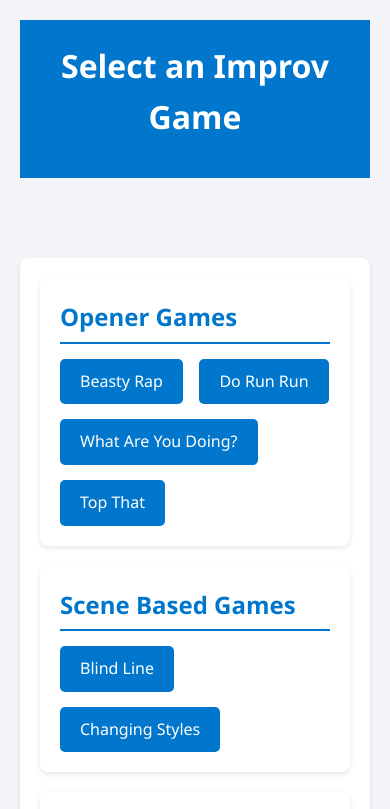
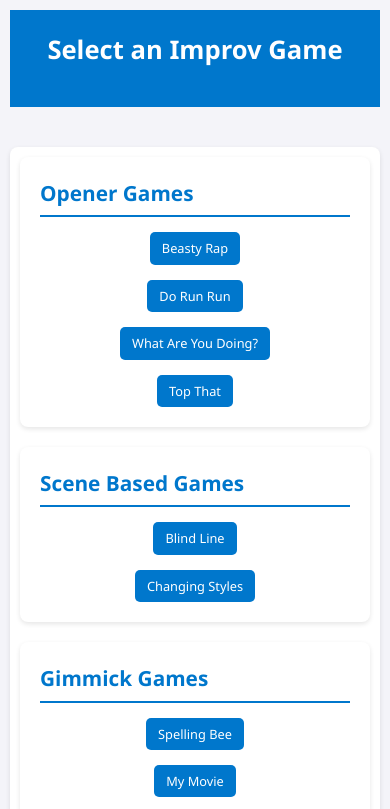
Before and after one commit to jddjensen/CSz-Games, a plain HTML site: page index.html in a window 390 px wide. Shown: the top 809 px of the page. Drawn offline with Linux system fonts and the light colour scheme.

Commit message:
Made gooderer for Phone

```diff
--- a/index.html
+++ b/index.html
@@ -2,6 +2,7 @@
 <html lang="en">
 <head>
   <meta charset="UTF-8" />
+  <meta name="viewport" content="width=device-width, initial-scale=1.0">
   <title>Improv Game Selector</title>
   <link rel="stylesheet" href="styles.css">
 </head>
--- a/styles.css
+++ b/styles.css
@@ -24,10 +24,10 @@
   padding: 20px;
 }
 
-  /* Container to center content */
+/* Container to center content and add padding */
 .container {
   max-width: 960px;
-    margin: 80px auto 20px auto; /* top margin increased to avoid overlap with fixed back button */
+  margin: 80px auto 20px auto; /* extra top margin to avoid overlap with the fixed back button */
   padding: 20px;
   background: var(--white);
   border-radius: 8px;
@@ -48,7 +48,7 @@
   margin-bottom: 1rem;
 }
 
-  /* Game type sections for the index page */
+/* Game type sections */
 .game-type {
   background: var(--white);
   margin-bottom: 20px;
@@ -114,8 +114,60 @@
 }
 
 /* Specific adjustments for output text in game pages */
-  #output {
+#output, #letterOutput, #scenePromptOutput, #styleOutput {
   margin: 20px 0;
   font-size: 1.5em;
   text-align: center;
 }
+
+/* Responsive adjustments */
+@media (max-width: 768px) {
+  body {
+    padding: 10px;
+  }
+
+  .container {
+    margin: 60px auto 10px auto;
+    padding: 15px;
+  }
+
+  h1 {
+    font-size: 1.8em;
+  }
+
+  h2 {
+    font-size: 1.5em;
+  }
+
+  a, button {
+    padding: 8px 16px;
+    font-size: 0.9em;
+  }
+
+  ul {
+    flex-direction: column;
+    align-items: center;
+  }
+}
+
+@media (max-width: 480px) {
+  .container {
+    margin: 40px auto 10px auto;
+    padding: 10px;
+  }
+
+  h1 {
+    font-size: 1.6em;
+  }
+
+  h2 {
+    font-size: 1.3em;
+  }
+
+  a, button {
+    padding: 6px 12px;
+    font-size: 0.8em;
+  }
+
+  /* Adjust any other elements for smaller screens as needed */
+}
```
Also changed, not shown: beastyRap.html (+1 -0 lines), blindLine.html (+1 -0 lines), changingStyles.html (+1 -0 lines), doRunRun.html (+1 -0 lines), heyWeightier.html (+1 -0 lines), myMovie.html (+1 -0 lines), spellingBee.html (+1 -0 lines), topThat.html (+1 -0 lines), whatAreYouDoing.html (+1 -0 lines), worldsWorst.html (+1 -0 lines). Lines whose indentation alone changed are shown as unchanged.
